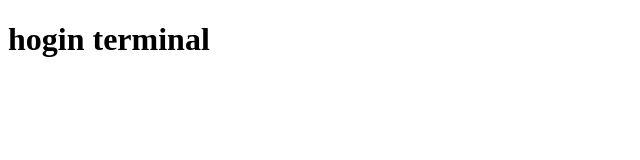
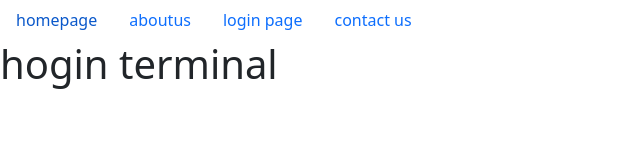
Before and after one commit to ssonawane511/college-ki-website-module-14, a plain HTML site: page login.html in a window 1280 px wide. Shown: the whole page, without its empty margins (0-640 px from the left). Drawn offline with nearby package versions, Linux system fonts and the light colour scheme.

Commit message:
changes done

```diff
--- a/login.html
+++ b/login.html
@@ -4,8 +4,24 @@
     <meta charset="UTF-8">
     <meta name="viewport" content="width=device-width, initial-scale=1.0">
     <title>college login </title>
+    <link href="https://cdn.jsdelivr.net/npm/bootstrap@5.0.0-beta1/dist/css/bootstrap.min.css" rel="stylesheet" integrity="sha384-giJF6kkoqNQ00vy+HMDP7azOuL0xtbfIcaT9wjKHr8RbDVddVHyTfAAsrekwKmP1" crossorigin="anonymous">
+<script src="https://cdn.jsdelivr.net/npm/bootstrap@5.0.0-beta1/dist/js/bootstrap.bundle.min.js" integrity="sha384-ygbV9kiqUc6oa4msXn9868pTtWMgiQaeYH7/t7LECLbyPA2x65Kgf80OJFdroafW" crossorigin="anonymous"></script>
 </head>
 <body>
+    <ul class="nav">
+  <li class="nav-item">
+    <a class="nav-link "  href="index.html">homepage</a>
+  </li>
+  <li class="nav-item">
+    <a class="nav-link" href="about.html">aboutus</a>
+  </li>
+  <li class="nav-item active">
+    <a class="nav-link" aria-current="page" href="login.html">login page</a>
+  </li>
+  <li class="nav-item active">
+    <a class="nav-link" href="contact.html">contact us</a>
+  </li>
+</ul>
     <h1>hogin terminal</h1>
 </body>
 </html>
```
Also changed, not shown: about.html (+16 -0 lines), contact.html (+16 -0 lines), index.html (+16 -0 lines).
